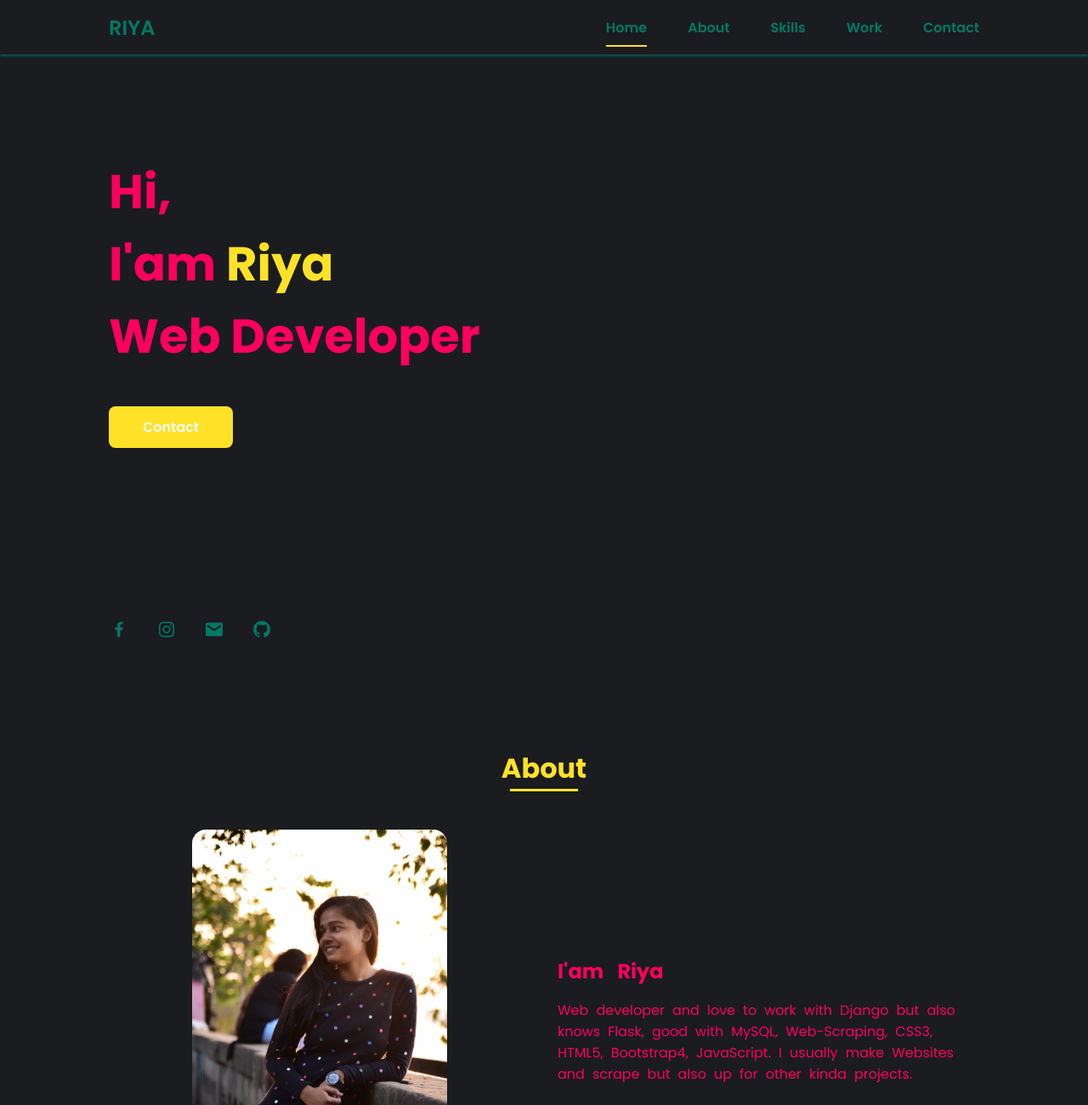
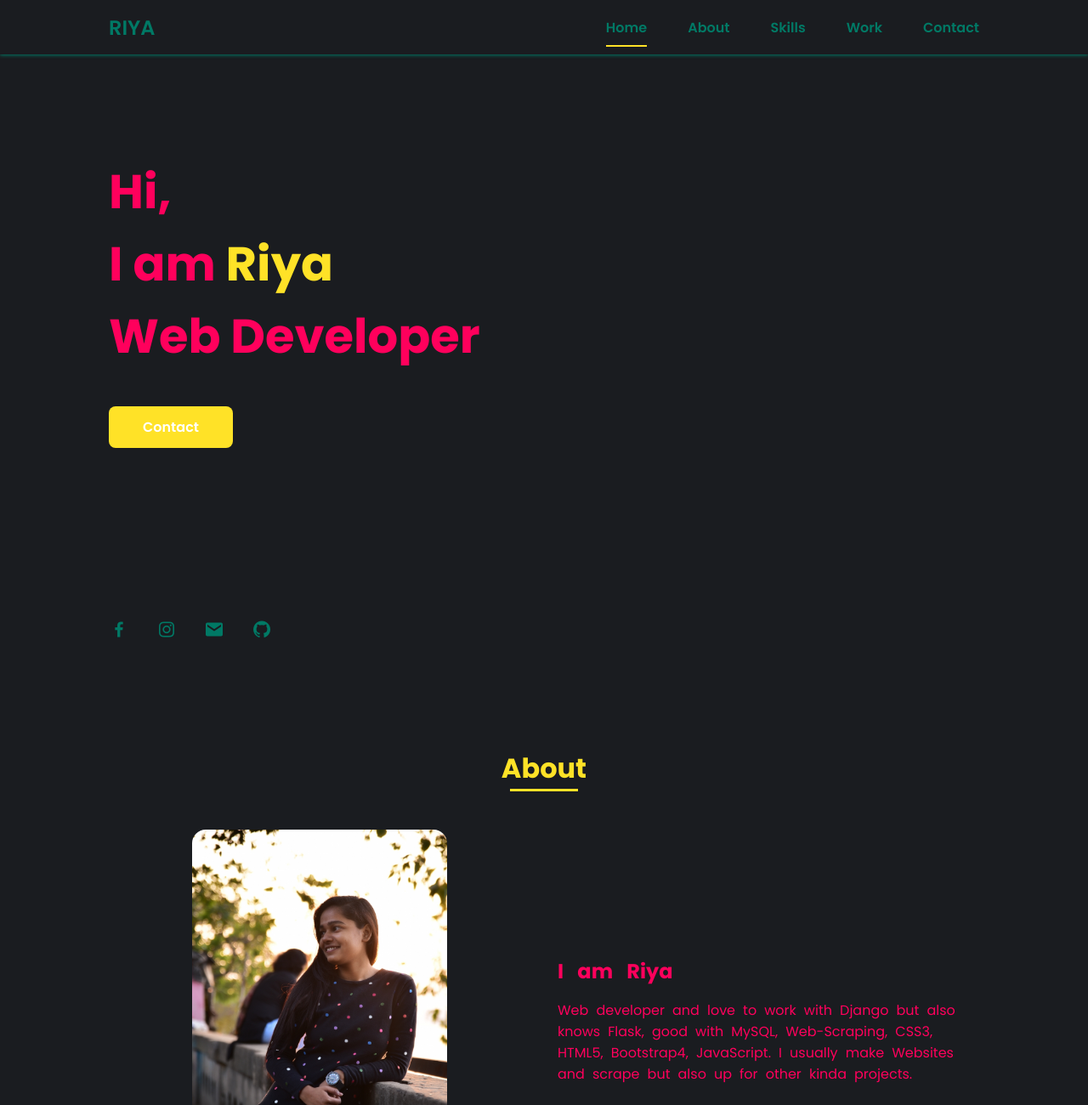
Before and after one commit to Riya-Prasad/portfolio, a plain HTML site: page index.html in a window 1280 px wide. Shown: the top 1300 px of the page at 85% size. Drawn offline with nearby package versions, Linux system fonts and the light colour scheme; files whose address does not match are found by name.

Commit message:
initial commit

```diff
--- a/index.html
+++ b/index.html
@@ -40,7 +40,7 @@
 	    <!--===== HOME =====-->
 	    <section class="home bd-grid" id="home">
 	        <div class="home__data">
-	            <h1 class="home__title">Hi,<br>I'am <span class="home__title-color">Riya</span><br> Web Developer</h1>
+	            <h1 class="home__title">Hi,<br>I am <span class="home__title-color">Riya</span><br> Web Developer</h1>
 
 	            <a href="#contact" class="button">Contact</a>
 	        </div>
@@ -63,7 +63,7 @@
 	            </div>
 
 	            <div>
-	                <h2 class="about__subtitle">I'am Riya</h2>
+	                <h2 class="about__subtitle">I am Riya</h2>
 	                <p class="about__text">Web developer and love to work with Django but also knows Flask, good with MySQL, Web-Scraping, CSS3, HTML5, Bootstrap4, JavaScript. I usually make Websites and scrape but also up for other kinda projects.</p>
 	            </div>
 	        </div>
```
